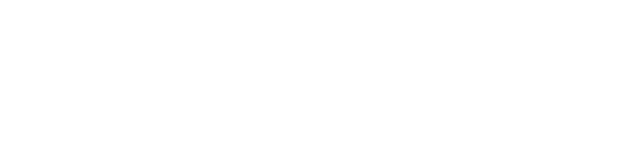
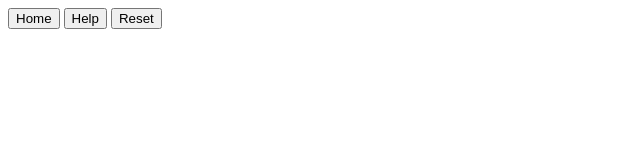
Before and after one commit to comp426-2023-spring/e02-camburhans, a website: page public/index.html in a window 1280 px wide. Shown: the whole page, without its empty margins (0-640 px from the left). Drawn offline with Linux system fonts and the light colour scheme.

Commit message:
add navbar

```diff
--- a/public/index.html
+++ b/public/index.html
@@ -6,9 +6,11 @@
         <script src="scripts.js"></script>
         <link rel="stylesheet" href="styles.css">    </head>
     <body>
-
-    <!-- Your interface markup goes here -->
-    <!-- For interface examples, look in the `/examples/` directory in the root of your starter code repo. -->
+        <nav>
+            <button id="homenav" onclick="homeNav()" type="button" class="active">Home</button>
+            <button id="helpnav" onclick="helpNav()" type="button">Help</button>
+            <button id="reset" onclick="reset()" type="button" class="active">Reset</button>
+        </nav>
 
     </body>
 </html>
```
